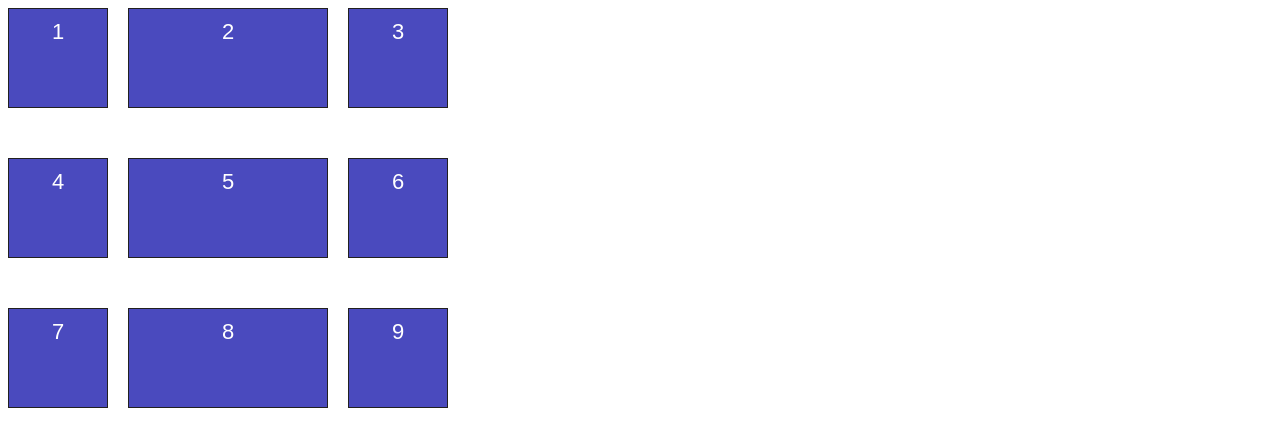
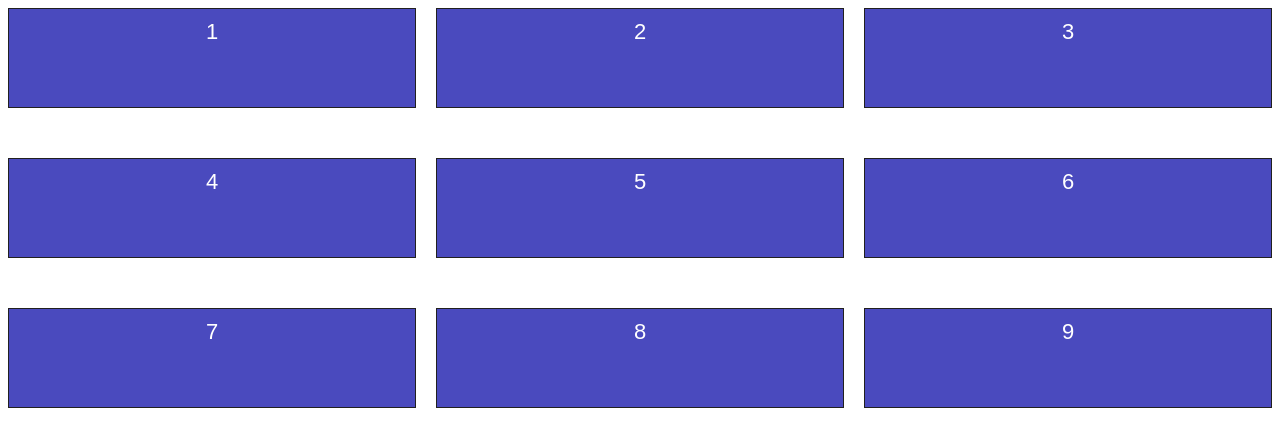
Before and after one commit to programer1983/fundamental-grids, a website built with Vite: page index.html in a window 1280 px wide. Built offline with nearby package versions, Linux system fonts and the light colour scheme.

Commit message:
factions

```diff
--- a/styles/example.css
+++ b/styles/example.css
@@ -10,9 +10,7 @@
 
 .grid{
     display: grid;
-    grid-template-columns: 100px 200px 100px;
+    grid-template-columns: 1fr 1fr 1fr;
     grid-template-rows: 100px 100px 100px;
-    /* grid-column-gap: 30px;
-    grid-row-gap: 20px; */
     grid-gap: 50px 20px;
 }
```
